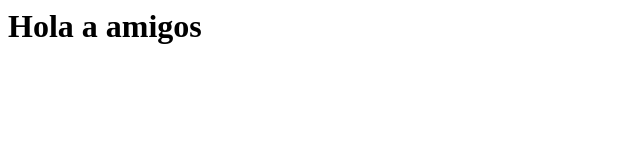
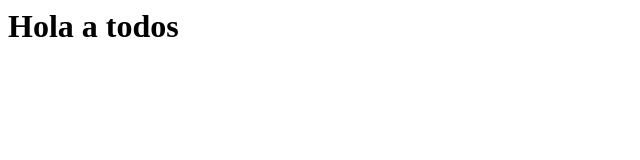
Before and after one commit to julianes23/demo_invie, a plain HTML site: page index.html in a window 1280 px wide. Shown: the full height of the page, 0-640 px from the left. Drawn offline with Linux system fonts and the light colour scheme.

```diff
--- a/index.html
+++ b/index.html
@@ -3,7 +3,7 @@
 		<title>Aprendiendo git</title>
 	</head>
 	<body>
-		<h1>Hola a amigos</h1>
+		<h1>Hola a todos</h1>
 	</body>
 
 </html>
```
